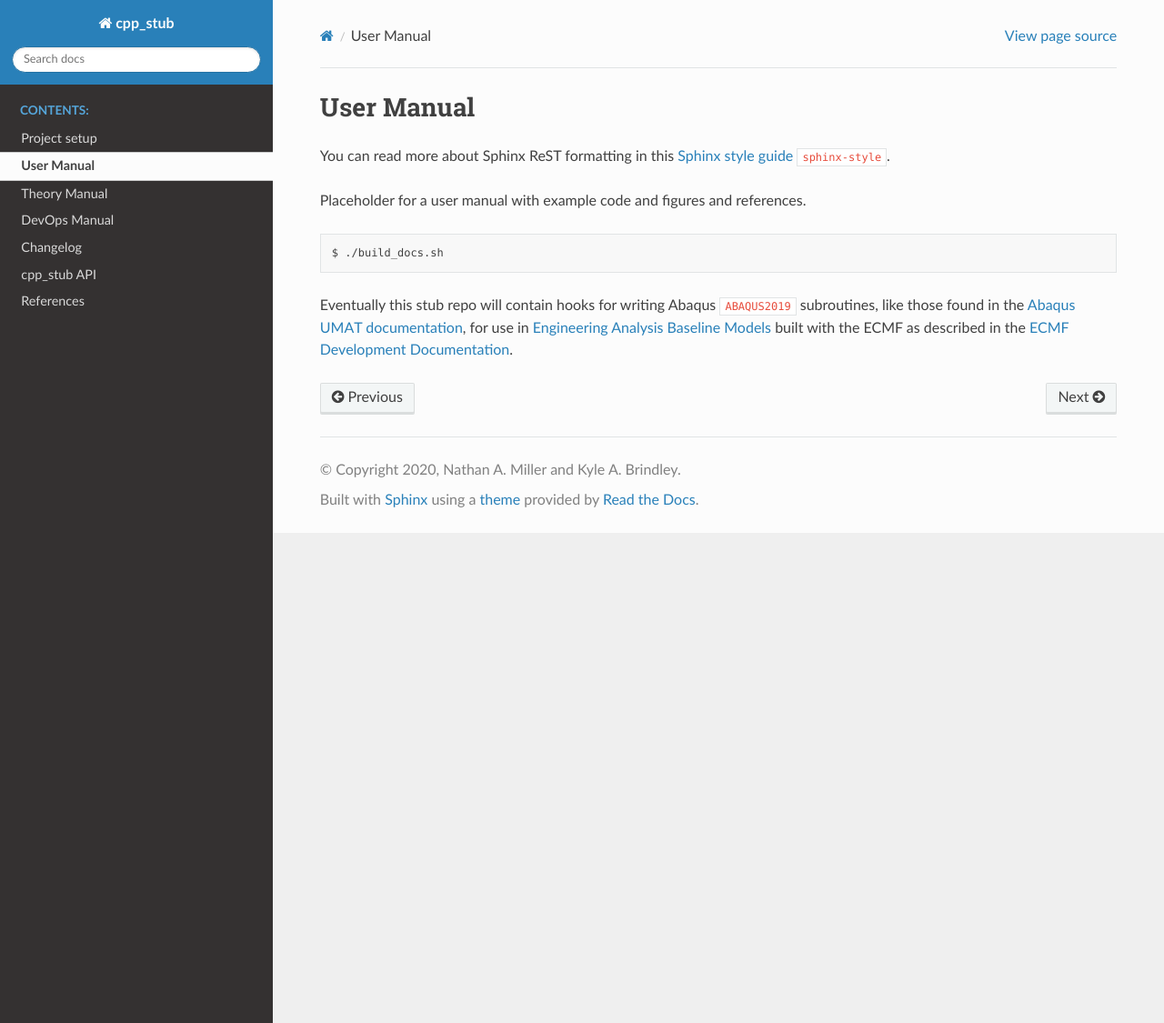
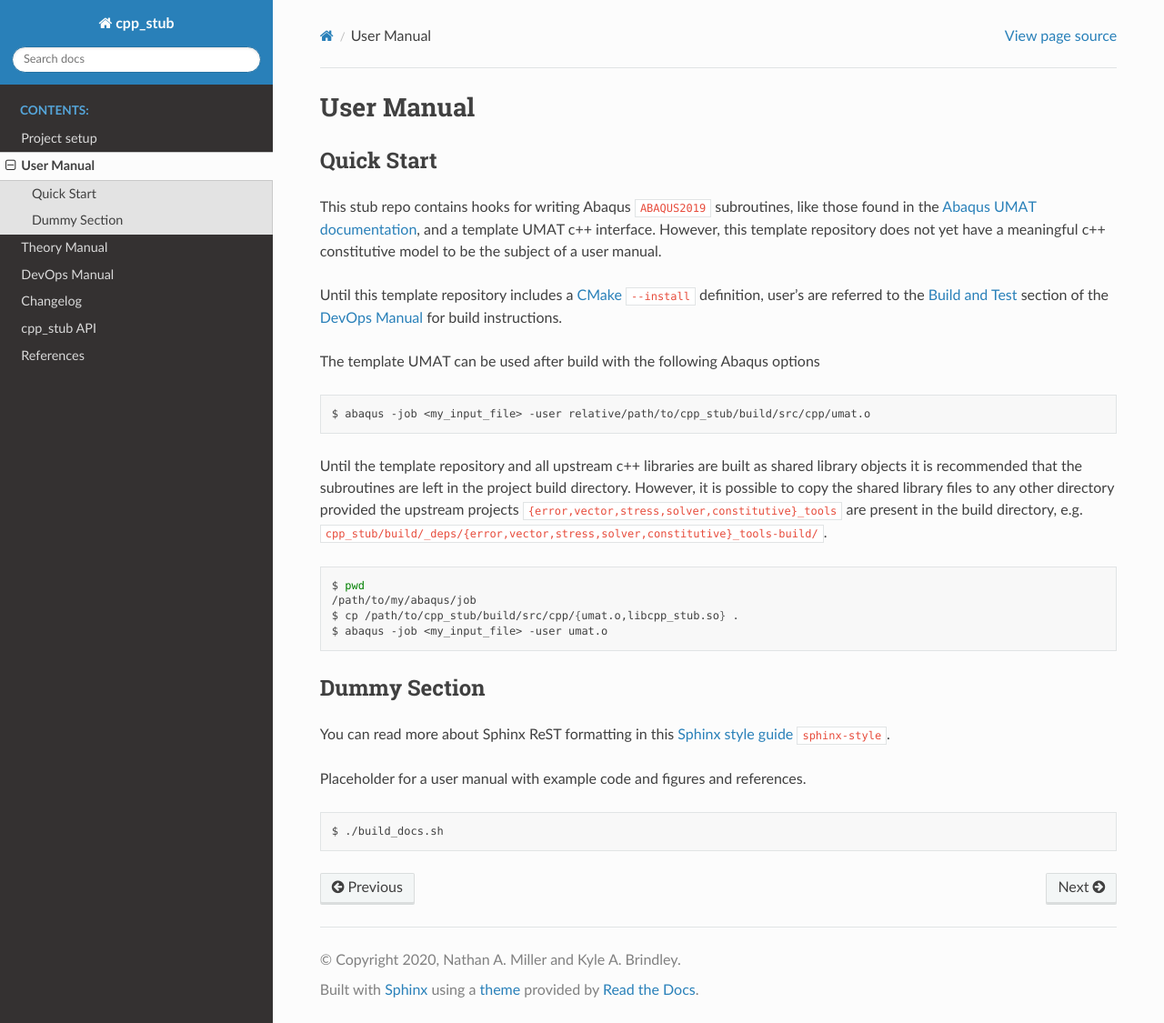
Before and after one commit to lanl/tardigrade-asp, a Sphinx documentation site: the page built from docs/user.rst, in a window 1280 px wide and 1125 px high. Shown: the whole window at 91% size. Built offline with Sphinx 7.4.7 and the Read the Docs theme 2.0.0, drawn with Linux system fonts in a browser that asks for light colours; cross-references to code outside the pages are shown as plain code.

Commit message:
DOC: add minimal user guide

```diff
--- a/docs/build.txt
+++ b/docs/build.txt
@@ -1,3 +1,5 @@
+.. _build:
+
 **************
 Build and Test
 **************
--- a/docs/devops.rst
+++ b/docs/devops.rst
@@ -1,3 +1,5 @@
+.. _devops_manual:
+
 #############
 DevOps Manual
 #############
--- a/docs/user.rst
+++ b/docs/user.rst
@@ -1,6 +1,39 @@
 ###########
 User Manual
 ###########
+
+***********
+Quick Start
+***********
+
+This stub repo contains hooks for writing Abaqus :cite:`ABAQUS2019` subroutines, like those found in the `Abaqus UMAT
+documentation`_, and a template UMAT c++ interface. However, this template repository does not yet have a meaningful c++
+constitutive model to be the subject of a user manual.
+
+Until this template repository includes a `CMake`_ ``--install`` definition, user's are referred to the :ref:`build`
+section of the :ref:`devops_manual` for build instructions.
+
+The template UMAT can be used after build with the following Abaqus options
+
+.. code:: bash
+
+   $ abaqus -job <my_input_file> -user relative/path/to/cpp_stub/build/src/cpp/umat.o
+
+Until the template repository and all upstream c++ libraries are built as shared library objects it is recommended that
+the subroutines are left in the project build directory. However, it is possible to copy the shared library files to any
+other directory provided the upstream projects ``{error,vector,stress,solver,constitutive}_tools`` are present in the
+build directory, e.g. ``cpp_stub/build/_deps/{error,vector,stress,solver,constitutive}_tools-build/``.
+
+.. code:: bash
+
+   $ pwd
+   /path/to/my/abaqus/job
+   $ cp /path/to/cpp_stub/build/src/cpp/{umat.o,libcpp_stub.so} .
+   $ abaqus -job <my_input_file> -user umat.o
+
+*************
+Dummy Section
+*************
 
 You can read more about Sphinx ReST formatting in this `Sphinx style guide`_
 :cite:`sphinx-style`.
@@ -10,8 +43,3 @@ Placeholder for a user manual with example code and figures and references.
 .. code:: bash
 
    $ ./build_docs.sh
-
-Eventually this stub repo will contain hooks for writing Abaqus
-:cite:`ABAQUS2019` subroutines, like those found in the `Abaqus UMAT
-documentation`_, for use in `Engineering Analysis Baseline Models`_ built with
-the ECMF as described in the `ECMF Development Documentation`_.
```
